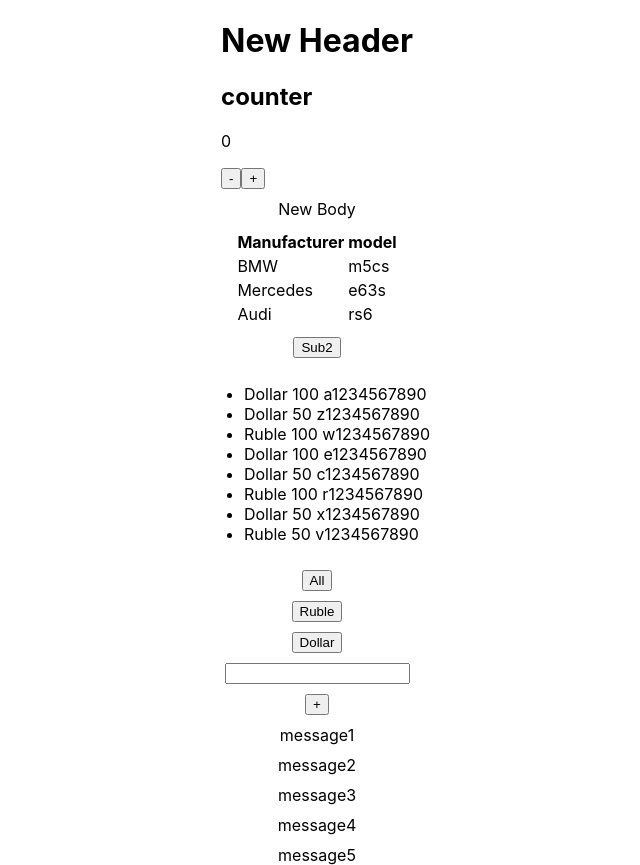
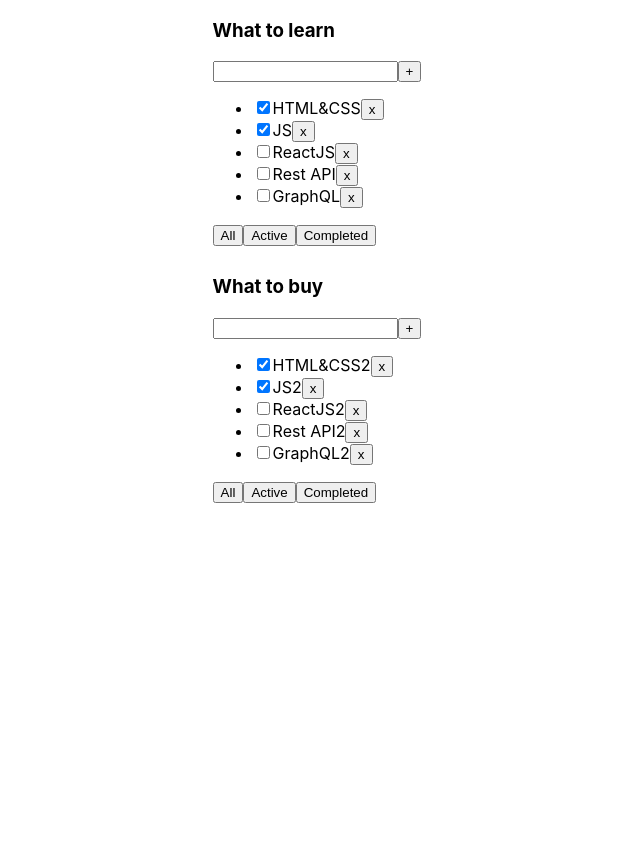
Before and after one commit to DenisKulik/microtasks, a React (Create React App) app: page / in a window 1280 px wide. Shown: the whole page, without its empty margins (323-963 px from the left). After the commit the page ends 800 px from the top, so only its background shows below. Built offline with nearby package versions, Linux system fonts and the light colour scheme; the HTML template or start-up script is replaced by a standard one.

Commit message:
install uuid && add todolist

```diff
--- a/package.json
+++ b/package.json
@@ -11,10 +11,12 @@
     "@types/node": "^16.7.13",
     "@types/react": "^18.0.0",
     "@types/react-dom": "^18.0.0",
+    "@types/uuid": "^9.0.1",
     "react": "^18.2.0",
     "react-dom": "^18.2.0",
     "react-scripts": "5.0.1",
     "typescript": "^4.4.2",
+    "uuid": "^9.0.0",
     "web-vitals": "^2.1.0"
   },
   "scripts": {
--- a/src/App.tsx
+++ b/src/App.tsx
@@ -1,24 +1,109 @@
+import { useState } from 'react';
 import './App.css';
-import Header from './components/microtask_4/Header';
-import Body from './components/microtask_1/Body';
-import Button from './components/microtask_3/Button';
-import Money from './components/microtask_5/Money';
-import Messages from './components/microtask_6/Messages';
+import { Todolist } from './components/microtask_7/Todolist';
+import { v1 } from 'uuid';
 
-function App() {
-    const BtnFoo = (sub: string, age: number): void => {
-        console.log(`I'm ${ sub }, ${ age }`);
-    };
+export type FilterValuesType = 'all' | 'active' | 'completed';
+
+export type TodolistType = {
+    id: string
+    title: string
+    filter: FilterValuesType
+}
+
+export type TaskStateType = {
+    [taskId: string]: TaskType[]
+}
+
+export type TaskType = {
+    id: string
+    title: string
+    isDone: boolean
+}
+
+const App = () => {
+    const todolistID1 = v1();
+    const todolistID2 = v1();
+
+    const [ todolists, setTodolists ] = useState<TodolistType[]>([
+        { id: todolistID1, title: 'What to learn', filter: 'all' },
+        { id: todolistID2, title: 'What to buy', filter: 'all' },
+    ]);
+
+    const [ tasks, setTasks ] = useState<TaskStateType>({
+        [todolistID1]: [
+            { id: v1(), title: 'HTML&CSS', isDone: true },
+            { id: v1(), title: 'JS', isDone: true },
+            { id: v1(), title: 'ReactJS', isDone: false },
+            { id: v1(), title: 'Rest API', isDone: false },
+            { id: v1(), title: 'GraphQL', isDone: false },
+        ],
+        [todolistID2]: [
+            { id: v1(), title: 'HTML&CSS2', isDone: true },
+            { id: v1(), title: 'JS2', isDone: true },
+            { id: v1(), title: 'ReactJS2', isDone: false },
+            { id: v1(), title: 'Rest API2', isDone: false },
+            { id: v1(), title: 'GraphQL2', isDone: false },
+        ]
+    });
+
+
+    function removeTask(id: string, todolistID: string) {
+        const filteredTasks = tasks[todolistID].filter(t => t.id !== id);
+        setTasks({ ...tasks, todolistID: filteredTasks });
+    }
+
+    function addTask(title: string, todolistID: string) {
+        const task = { id: v1(), title: title, isDone: false };
+        const newTasks = {
+            ...tasks,
+            todolistID: [ task, ...tasks[todolistID] ]
+        };
+        setTasks(newTasks);
+    }
+
+    function changeStatus(taskId: string, isDone: boolean, todolistID: string) {
+        const task = tasks[todolistID].find(t => t.id === taskId);
+        if (task) task.isDone = isDone;
+        setTasks({ ...tasks });
+    }
+
+    function changeFilter(value: FilterValuesType, todolistID: string) {
+        setTodolists(todolists.map(
+            todolist => todolist.id === todolistID ?
+                { ...todolist, filter: value } : todolist));
+    }
+
+    const todolistItems: JSX.Element[] = todolists.map(todolist => {
+        let tasksForTodolist: TaskType[] = tasks[todolist.id];
+
+        if (todolist.filter === 'active') {
+            tasksForTodolist = tasks[todolist.id].filter(t => !t.isDone);
+        }
+        if (todolist.filter === 'completed') {
+            tasksForTodolist = tasks[todolist.id].filter(t => t.isDone);
+        }
+
+        return (
+            <Todolist
+                key={ todolist.id }
+                todolistID={ todolist.id }
+                title={ todolist.title }
+                tasks={ tasksForTodolist }
+                filter={ todolist.filter }
+                removeTask={ removeTask }
+                changeFilter={ changeFilter }
+                addTask={ addTask }
+                changeTaskStatus={ changeStatus }
+            />
+        );
+    });
 
     return (
         <div className="App">
-            <Header title={ 'New Header' } />
-            <Body titleForBody={ 'New Body' } />
-            <Button name={ 'Sub2' } callback={ () => BtnFoo('Anya', 23) } />
-            <Money />
-            <Messages />
+            { todolistItems }
         </div>
     );
-}
+};
 
 export default App;
--- /dev/null
+++ b/src/components/microtask_7/Todolist.tsx
@@ -0,0 +1,95 @@
+import React, { ChangeEvent, KeyboardEvent, useState } from 'react';
+import { FilterValuesType, TaskType } from '../../App';
+
+type PropsType = {
+    todolistID: string
+    title: string
+    tasks: TaskType[]
+    removeTask: (taskId: string, todolistID: string) => void
+    changeFilter: (value: FilterValuesType, todolistID: string) => void
+    addTask: (title: string, todolistID: string) => void
+    changeTaskStatus: (taskId: string, isDone: boolean,
+                       todolistID: string) => void
+    filter: FilterValuesType
+}
+
+export const Todolist = (props: PropsType) => {
+    const [ title, setTitle ] = useState('');
+    const [ error, setError ] = useState<string | null>(null);
+
+    const addTask = () => {
+        if (title.trim() !== '') {
+            props.addTask(title.trim(), props.todolistID);
+            setTitle('');
+        } else {
+            setError('Title is required');
+        }
+    };
+
+    const onChangeHandler = (e: ChangeEvent<HTMLInputElement>) => {
+        setTitle(e.currentTarget.value);
+    };
+
+    const onKeyPressHandler = (e: KeyboardEvent<HTMLInputElement>) => {
+        setError(null);
+        if (e.charCode === 13) {
+            addTask();
+        }
+    };
+
+    const onAllClickHandler = () => props.changeFilter('all', props.todolistID);
+    const onActiveClickHandler = () => props.changeFilter('active',
+        props.todolistID);
+    const onCompletedClickHandler = () => props.changeFilter('completed',
+        props.todolistID);
+
+
+    return <div>
+        <h3>{ props.title }</h3>
+        <div>
+            <input value={ title }
+                   onChange={ onChangeHandler }
+                   onKeyPress={ onKeyPressHandler }
+                   className={ error ? 'error' : '' }
+            />
+            <button onClick={ addTask }>+</button>
+            { error && <div className="error-message">{ error }</div> }
+        </div>
+        <ul>
+            {
+                props.tasks.map(t => {
+                    const onClickHandler = () => props.removeTask(t.id,
+                        props.todolistID);
+                    const onChangeHandler = (e: ChangeEvent<HTMLInputElement>) => {
+                        props.changeTaskStatus(t.id, e.currentTarget.checked,
+                            props.todolistID);
+                    };
+
+                    return <li key={ t.id }
+                               className={ t.isDone ? 'is-done' : '' }>
+                        <input type="checkbox"
+                               onChange={ onChangeHandler }
+                               checked={ t.isDone } />
+                        <span>{ t.title }</span>
+                        <button onClick={ onClickHandler }>x</button>
+                    </li>;
+                })
+            }
+        </ul>
+        <div>
+            <button className={ props.filter === 'all' ? 'active-filter' : '' }
+                    onClick={ onAllClickHandler }>All
+            </button>
+            <button className={ props.filter === 'active' ?
+                                'active-filter' : '' }
+                    onClick={ onActiveClickHandler }>
+                Active
+            </button>
+            <button className={ props.filter === 'completed' ?
+                                'active-filter' : '' }
+                    onClick={ onCompletedClickHandler }>
+                Completed
+            </button>
+        </div>
+    </div>;
+};
```
Also changed, not shown: 1 other file (tests, documents, lock files or other folders).
